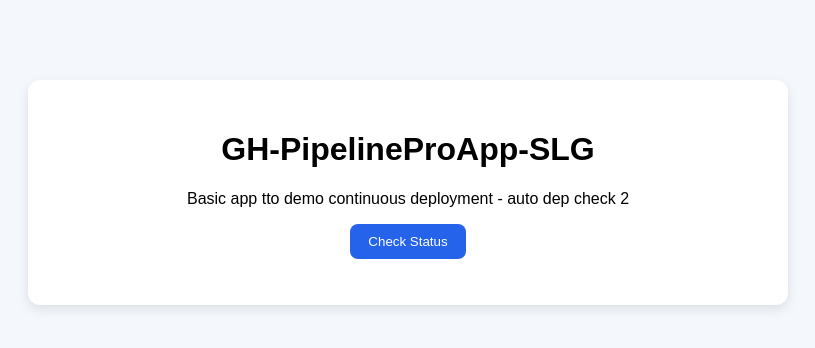
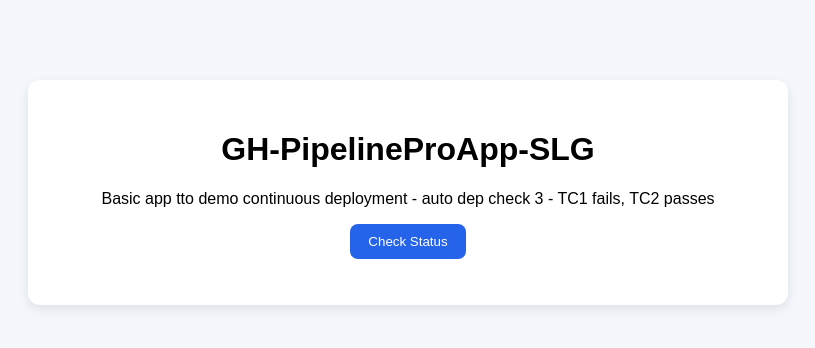
Before and after one commit to lalshikha/GH-PipelineProApp-SLG, a plain HTML site: page index.html in a window 1280 px wide. Shown: the whole page, without its empty margins (232-1047 px from the left). Drawn offline with Linux system fonts and the light colour scheme.

Commit message:
TC1 fails, TC2 passes

```diff
--- a/index.html
+++ b/index.html
@@ -9,7 +9,7 @@
 <body>
   <main class="container">
     <h1>GH-PipelineProApp-SLG</h1>
-    <p>Basic app tto demo continuous deployment - auto dep check 2</p>
+    <p>Basic app tto demo continuous deployment - auto dep check 3 - TC1 fails, TC2 passes</p>
     <button id="statusBtn">Check Status</button>
     <p id="result"></p>
   </main>
```
